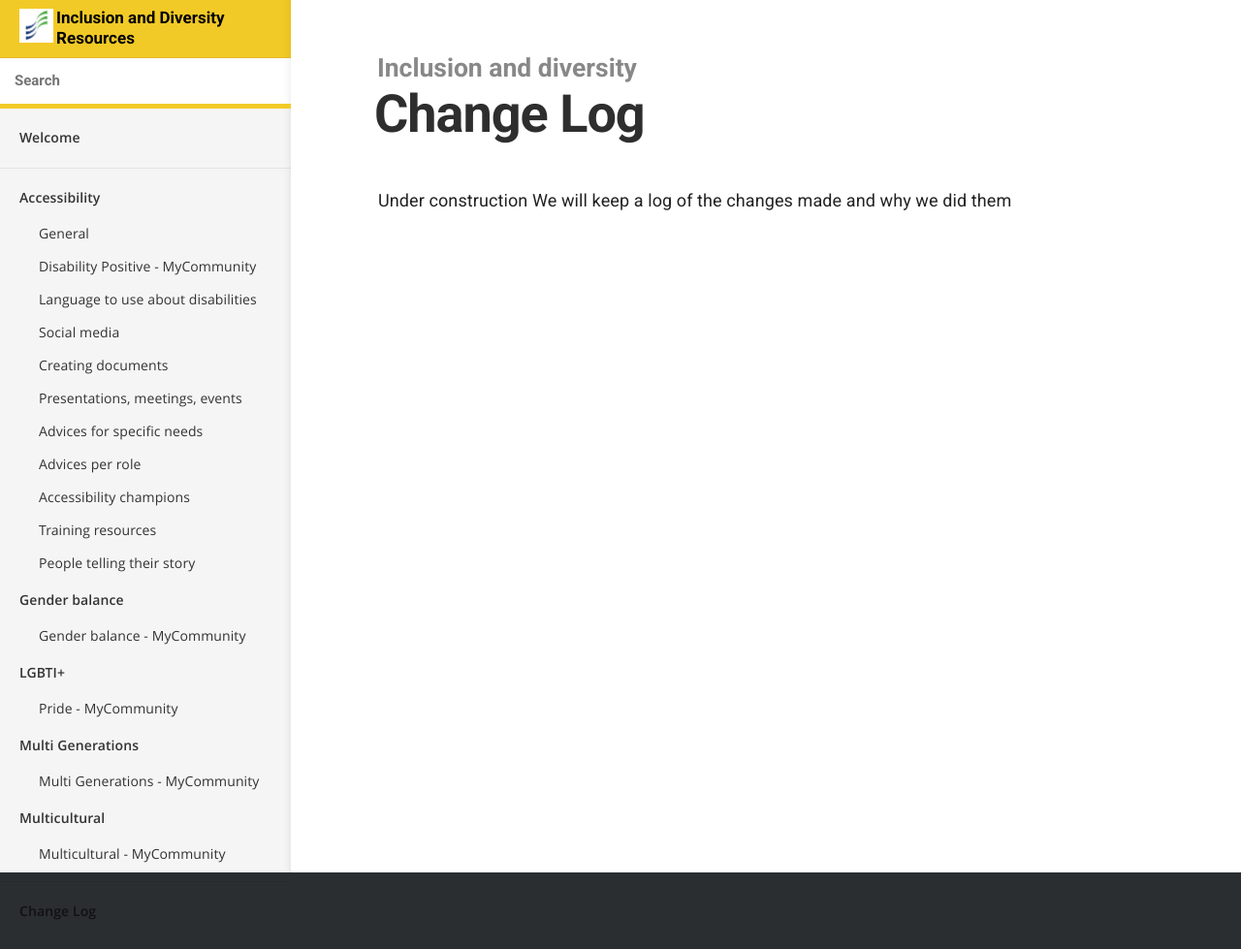
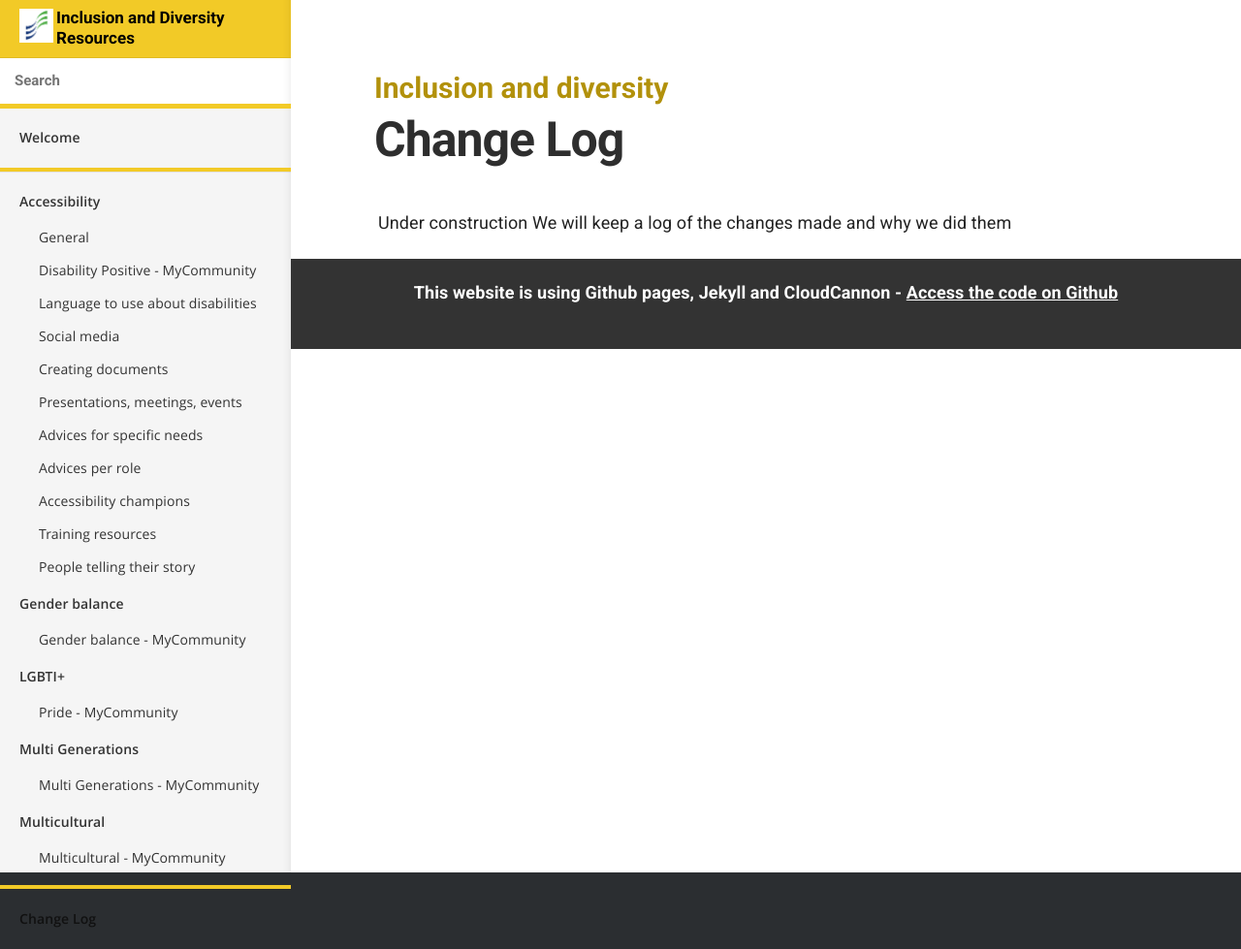
Before and after one commit to numbat70/inclusion2021, a Jekyll site: the page built from changelog.html, in a window 1280 px wide. Shown: the whole page at 97% size. Built offline with Jekyll 4.4.1, drawn with Linux system fonts in a browser that asks for light colours.

Commit message:
add hr and summary style - add an h1 on each page for a11y

```diff
--- a/_layouts/default.html
+++ b/_layouts/default.html
@@ -39,14 +39,14 @@
 			</form>
 
 			<nav {% if site.show_full_navigation %}class="full-navigation"{% endif %}>
-				<ul>
+				<ul style="border-bottom: solid 4px #F2CA27;">
 					<li class="nav-item top-level {% if page.url == '/' %}current{% endif %}">
 						{% assign home = site.html_pages | where: 'url', '/' | first %}
 						<a href="{{ site.baseurl }}/">{{ home.title }}</a>
 					</li>
 				</ul>
 
-				<ul>
+				<ul style="border-bottom: solid 4px #F2CA27;">
 					{% assign grouped = site.docs | group_by: 'category' %}
 					{% for group in grouped %}
 						<li class="nav-item top-level {% if group.name == page.category %}current{% endif %}">
@@ -72,13 +72,20 @@
 
 		<section class="main">
 			<div class="page-header">
-				<h2>{% if page.category %}{{ page.category }}{% else %}{{ site.title }}{% endif %}</h2>
-				<h3>{{ page.title }}</h3>
+				<h1><span class="title">{% if page.category %}{{ page.category }}{% else %}{{ site.title }}{% endif %}</span><br>
+					<span class="subtitle">{{ page.title }}</span>
+				</h1>
+				<!--h2>{% if page.category %}{{ page.category }}{% else %}{{ site.title }}{% endif %}</h2>
+				<h3>{{ page.title }}</h3-->
 			</div>
 			<article class="content">
 				{{ content }}
 			</article>
 		</section>
+
+		<footer>
+			<p>This website is using Github pages, Jekyll and CloudCannon - <a href="hhttps://github.com/scotentSD/inclusion" target="_blank">Access the code on Github</a></p>
+		</footer>
 
 		<script>
 			document.getElementById("open-nav").addEventListener("click", function () {
--- a/_sass/_layout.scss
+++ b/_sass/_layout.scss
@@ -183,6 +183,31 @@ $nav-image: $baseurl + "/images/menu.svg";
 }
 
 .page-header {
+
+	h1 {
+		margin: 0;
+		line-height: 1.2;
+		letter-spacing: -1px;
+	}
+
+	h1 span.title {
+		font-size: 1.5rem;
+		margin-left: -1px;
+		color: #B2910B;
+		letter-spacing: 0;
+		@media (min-width: $mobile-break) {
+			font-size: 3rem;
+		}
+	}
+
+	h1 span.subtitle {
+		font-size: 3rem;
+		margin-left: -4px;
+		@media (min-width: $mobile-break) {
+			font-size: 5rem;
+		}
+	}
+
 	h2,
 	h3 {
 		margin: 0;
@@ -511,3 +536,33 @@ iframe, video {
   width: 100%;
   }
 }
+
+hr.big {
+	border-top: $brand-colour 4px solid;
+}
+
+hr.very-big {
+	border-top: $brand-colour 15px solid;
+}
+
+footer {
+	background-color: #333;
+    color: #fff;
+    font-weight: 600;
+	padding: 2rem 1rem 1rem 1rem;
+
+	p {
+		text-align: center;
+	}
+	a:link, a:visited, a:hover{
+		color: #fff;
+	}
+}
+
+summary {
+	background-color:  $brand-colour;
+	font-weight: 600;
+	font-size: 2rem;
+	padding: 0.5rem 2rem;
+	margin: 1rem 0;
+}
```
